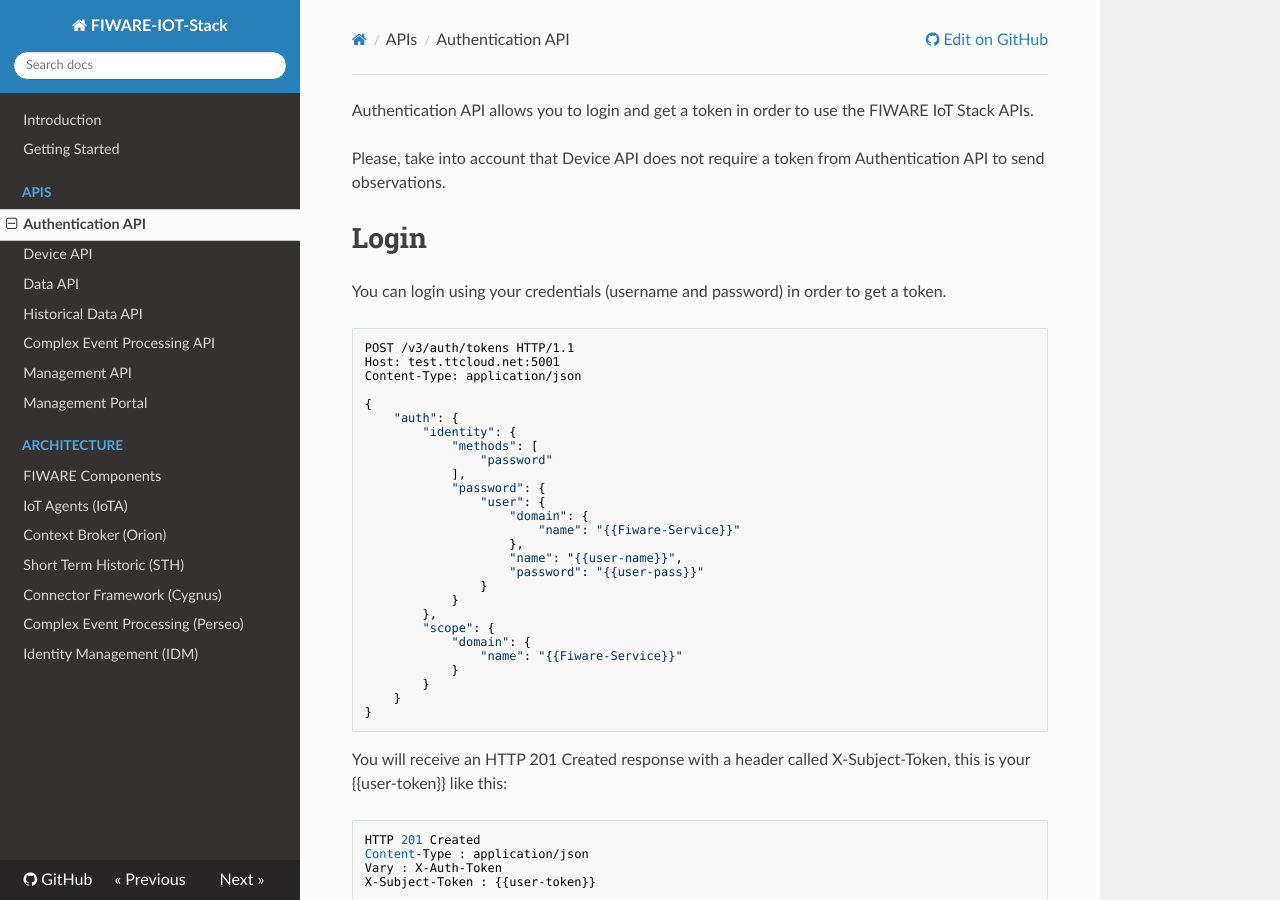
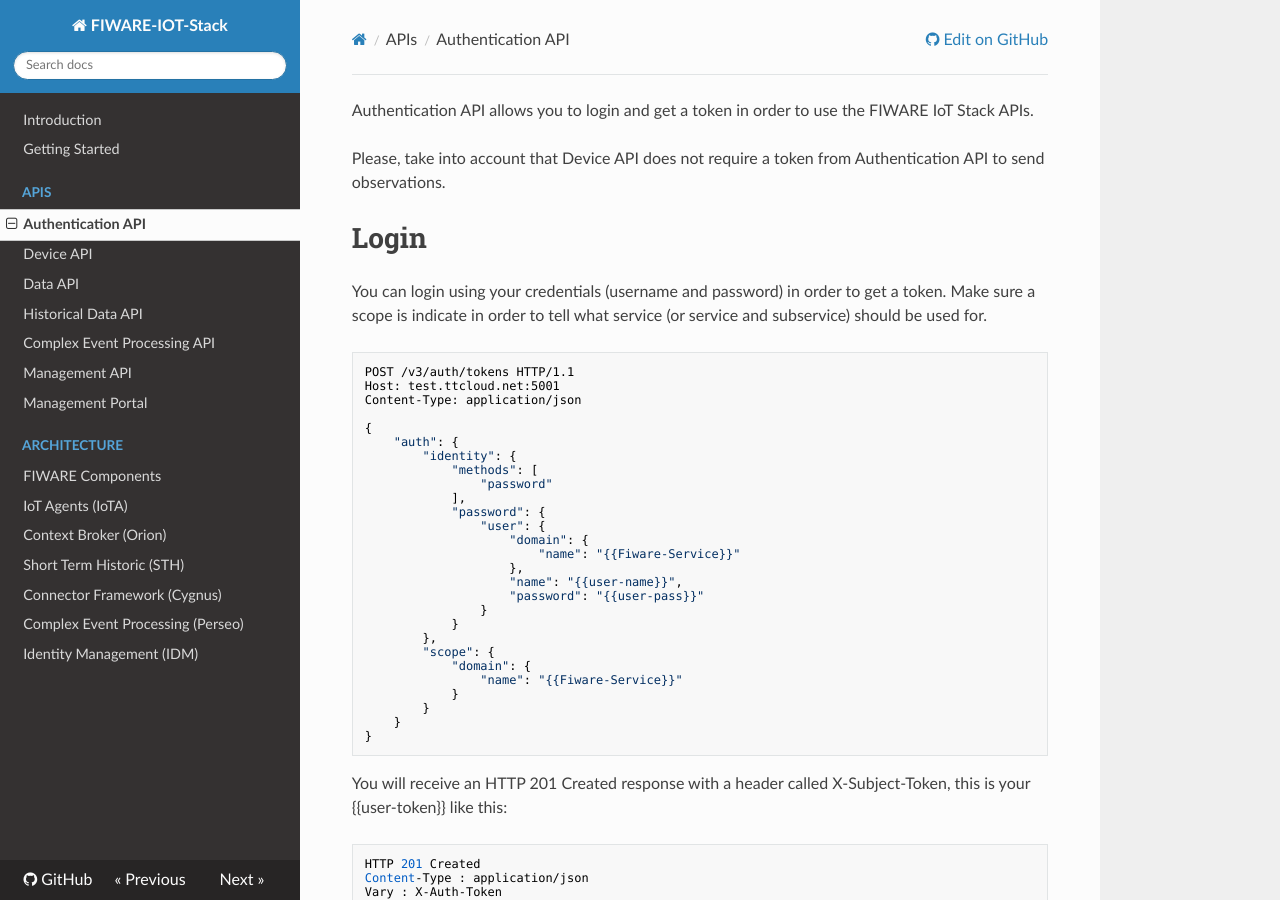
Before and after one commit to telefonicaid/thinking-cities, an MkDocs documentation site: the page built from docs/authentication_api.md, in a window 1280 px wide and 900 px high. Built offline with MkDocs 1.6.1, drawn with Linux system fonts in a browser that asks for light colours; nearby versions of some CDN libraries; old or Windows-style settings are respelled for this version of MkDocs.

Commit message:
Update authentication_api.md

````diff
--- a/docs/authentication_api.md
+++ b/docs/authentication_api.md
@@ -4,7 +4,7 @@
 
 # Login
 
-You can login using your credentials (username and password) in order to get a token.
+You can login using your credentials (username and password) in order to get a token. Make sure a scope is indicate in order to tell what service (or service and subservice) should be used for.
 
 ```
 POST /v3/auth/tokens HTTP/1.1
````
